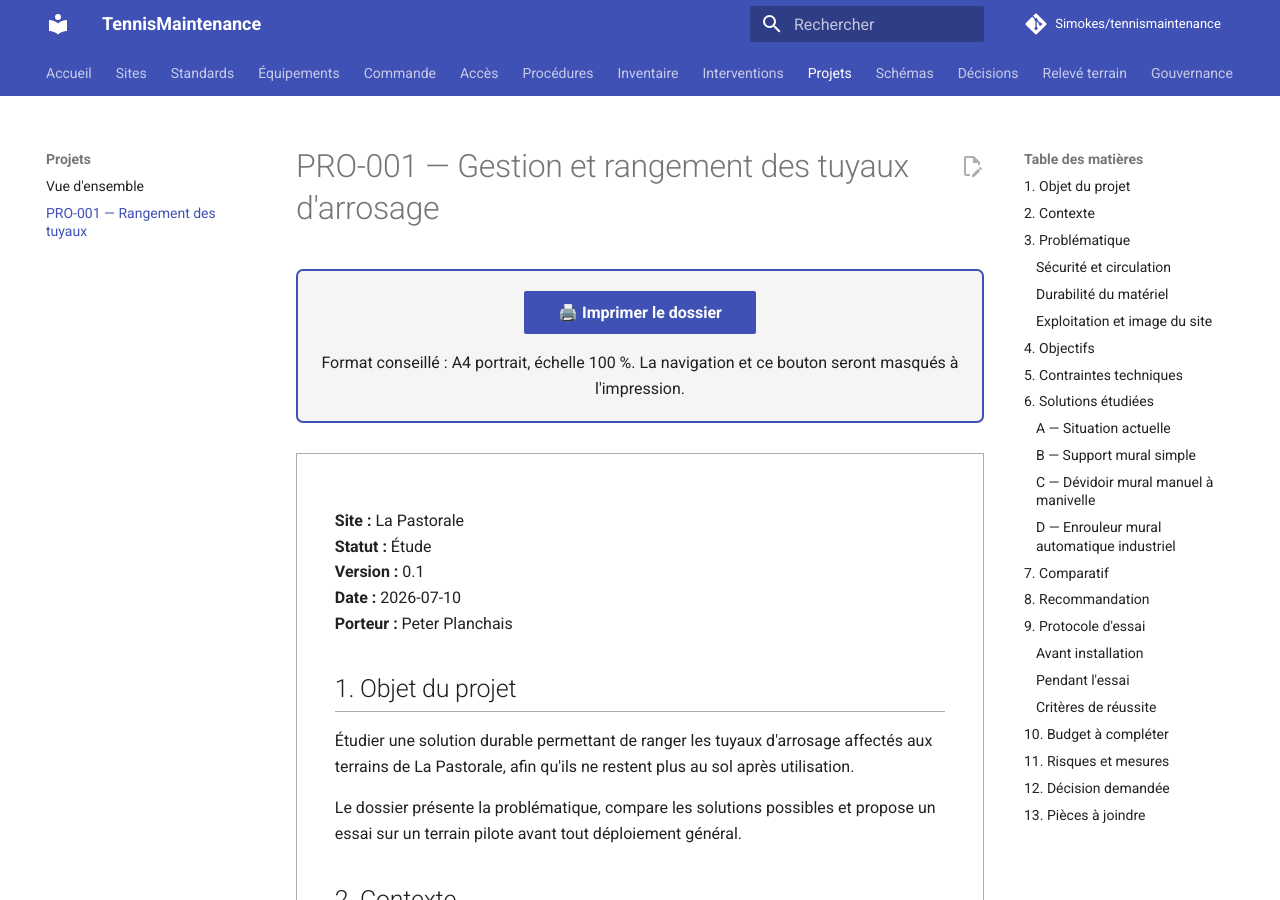
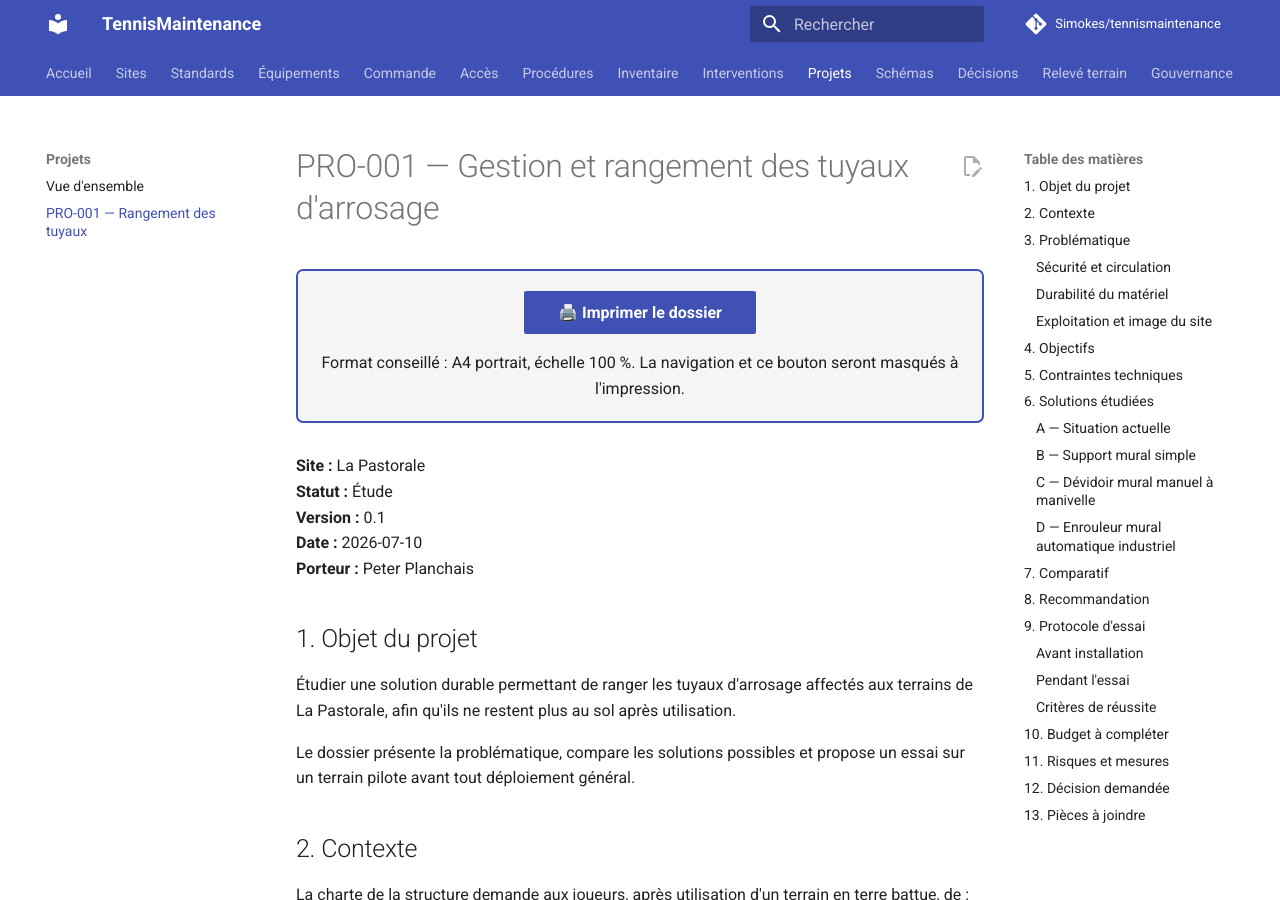
Before and after one commit to Simokes/tennismaintenance, an MkDocs documentation site: the page built from docs/projects/PRO-001-gestion-tuyaux-arrosage.md, in a window 1280 px wide and 900 px high. Built offline with MkDocs 1.6.1 and Material for MkDocs 9.7.7, drawn with Linux system fonts in a browser that asks for light colours; comment, search, counter and statistics services are not loaded.

Commit message:
Corriger définitivement le rendu Markdown du projet PRO-001

```diff
--- a/docs/projects/PRO-001-gestion-tuyaux-arrosage.md
+++ b/docs/projects/PRO-001-gestion-tuyaux-arrosage.md
@@ -4,8 +4,6 @@
   <button class="md-button md-button--primary" onclick="window.print()">🖨️ Imprimer le dossier</button>
   <p>Format conseillé : A4 portrait, échelle 100 %. La navigation et ce bouton seront masqués à l'impression.</p>
 </div>
-
-<div class="project-report" markdown="1">
 
 **Site :** La Pastorale
 **Statut :** Étude
@@ -225,10 +223,4 @@
 - devis comparatifs ;
 - bilan du pilote.
 
-</div>
-
-<div class="no-print" markdown="1">
-
-[Consulter le document source complet](https://github.com/Simokes/tennismaintenance/blob/main/projects/PRO-001-gestion-tuyaux-arrosage.md)
-
-</div>
+<p class="no-print"><a href="https://github.com/Simokes/tennismaintenance/blob/main/projects/PRO-001-gestion-tuyaux-arrosage.md">Consulter le document source complet</a></p>
```
